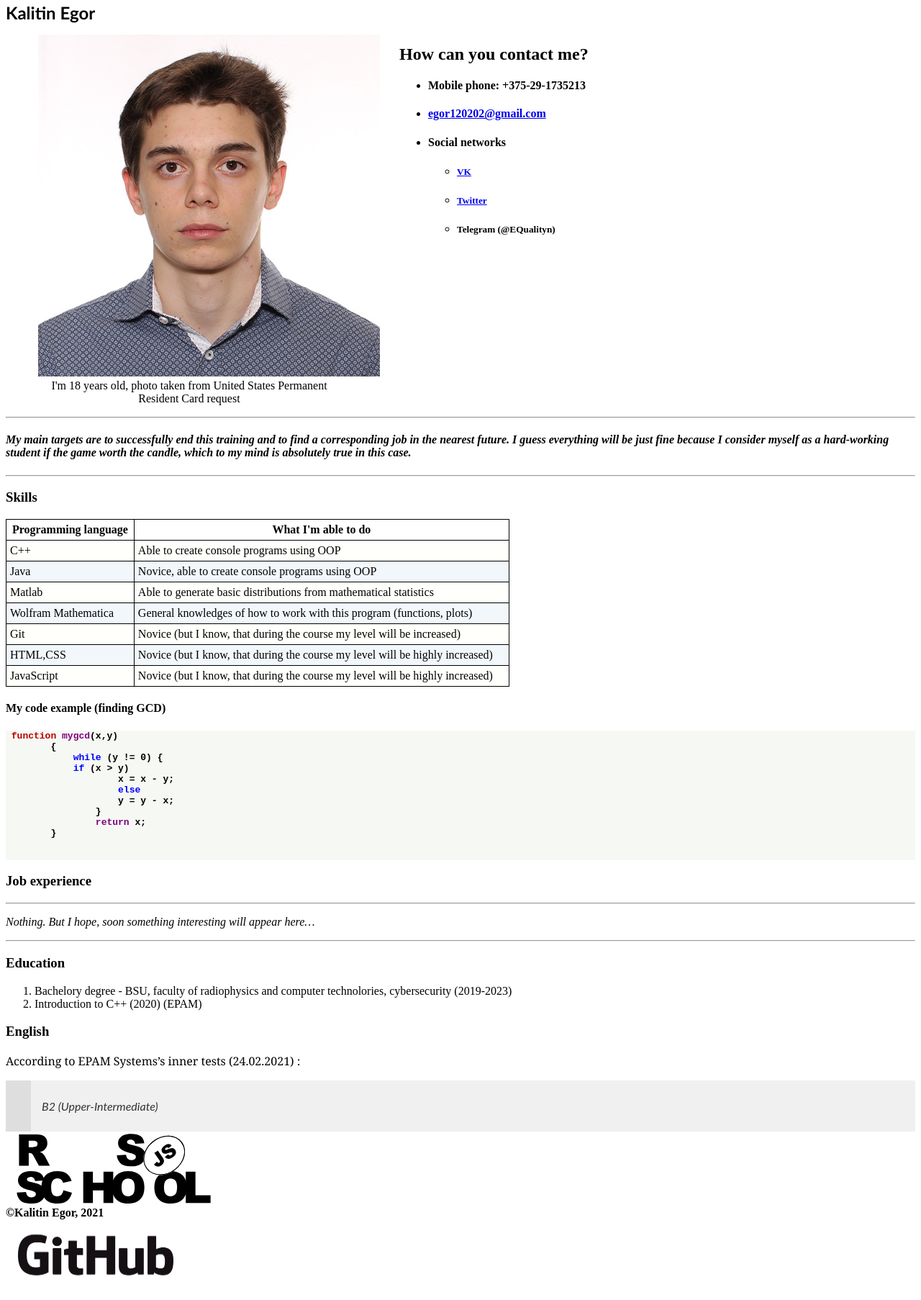
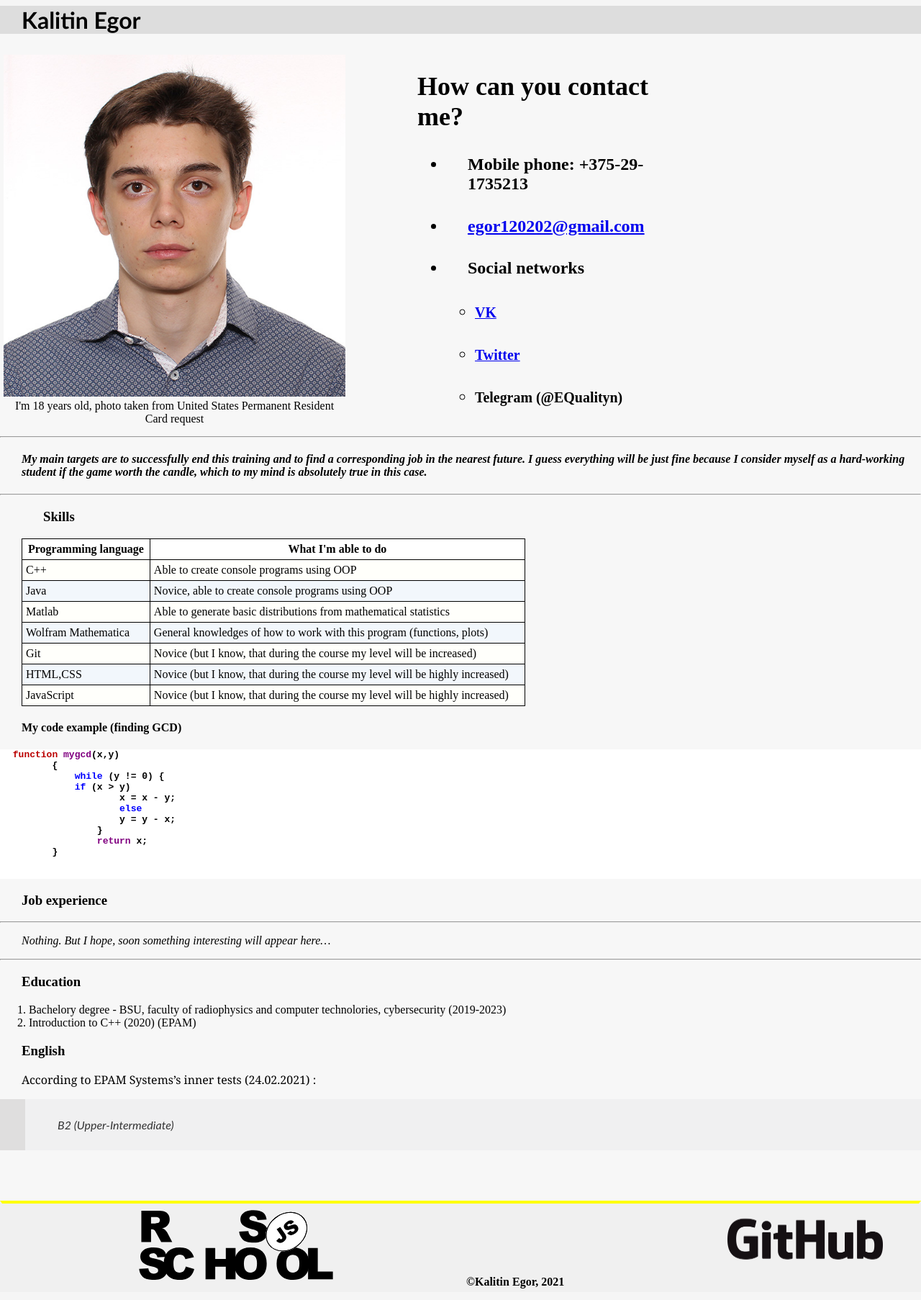
Before and after one commit to EQualityn/rsschool-cv, a plain HTML site: page index.html in a window 1280 px wide. Shown: the part 13-1819 px from the top of the page at 72% size. Drawn offline with Linux system fonts and the light colour scheme.

Commit message:
feat: add new styles

```diff
--- a/styles.css
+++ b/styles.css
@@ -1,42 +1,52 @@
 table {
+  padding-left: 20px;
   width: 700px; /* Ширина таблицы */
   background: #fffffb; /* Цвет фона нечетных строк */
   border: 1px solid #000000; /* Рамка вокруг таблицы */
   border-collapse: collapse;
+ align-items: center;
 }
+body{
+  background-color: rgb(245, 245, 245);
+  margin: 0 auto;
+  max-width: 1440px;
+}
+h4,h3 {padding-left: 30px;}
 TD,
 TH {
   padding: 5px;
   border-top: 1px solid #000000;
-  border-right: 1px solid #000000; /* Поля вокруг содержимого ячейки */
+  border-right: 1px solid #000000;
 }
 TD {
-  text-align: left; /* Выравнивание по центру */
-  /* border-bottom: 1px solid #ffffff; /* Линия внизу ячейки */
+  text-align: left;
+
 }
 TH {
-  background: #ffffff; /* Цвет фона */
+  background: #ffffff;
 }
 .even {
-  background: #f2f7fc; /* Цвет фона четных строк */
+  background: #f2f7fc;
 }
 .la {
-  text-align: left; /* Выравнивание по левому краю */
+  text-align: left;
 }
-h1 {
-  font-family: Georgia, 'Times New Roman', Times, serif;
-}
+h1 {}
 .name {
-  font-size: 150%;
+
+  padding-left: 30px;
   font-family: "Trebuchet MS", "Lucida Sans Unicode", "Lucida Grande",
     "Lucida Sans", Arial, sans-serif;
   color: #000000;
+  background-color: rgb(221, 221, 221);
+  font-size: xx-large;
 }
 pre {
   background-color: whitesmoke;
 }
 .code1 {
-  background-color: rgb(246, 248, 244);
+  background-color: rgb(255, 255, 255);
+  padding-left: 10px;
 }
 div
 {
@@ -47,21 +57,50 @@ div
 	margin-left: 5px;
 	margin-top: 10px;
 	margin-bottom: 5px;
- 	width: 500px;
-  	height: auto;}
+ 	width: 900px;
+  	height: auto;
+    display: flex;
+  align-items: center;
+justify-content:center;}
 .top2
 {
-  padding: 0px;
-  width: auto;
-  height: auto;
-  padding: 5px;
-  float: left;
-  position: absolute;
-  top:50px;
-  left: 550px;
+  padding-left: 100px;
+  font-size: x-large;
+}
+.tbl
+{
+  padding-left: 30px;
+}
+.gitlog
+{
+margin-left: 210px;
+margin-bottom: auto;
+
+}
+.Rs_footer
+{
+
+margin-left: 175px ;
+margin-top: 6px;
+height: auto;
+margin-bottom: auto;
+}
+.datef
+{
+
+  margin-top: auto;
+  height:20px;
+ margin-left: 170px;
+
+}
+.gitlog,.datef,.Rs_footer
+{
+
+  vertical-align:bottom;
+  display:inline-block;
 }
 #wrapper {
-  background-color: rgb(255, 255, 255);
+  background-color: rgb(247, 247, 247);
   max-width: 2000px
 }
 blockquote
@@ -74,7 +113,9 @@ blockquote
   border-left: 35px solid #DFDEDE;
   font-family: 'Lato', sans-serif;
 }
-p{}
+p{
+  padding-left: 30px;
+}
  .eng
 {
 font-family: Georgia, 'Times New Roman', Times, serif;
@@ -96,3 +137,22 @@ span {}
 figcaption{
   text-align: center;
 }
+figure
+{
+  margin: auto;
+}
+footer
+{
+  border:outset;
+  border-top-width:4px ;
+  border-top-color: yellow;
+  border-bottom-color:transparent ;
+  border-left-color:transparent ;
+  border-right-color:transparent ;
+  margin-top: 70px;
+  background-color:rgb(240, 240, 240);
+  height: 120px;
+  width: auto;
+  display: flex;
+
+}
```
